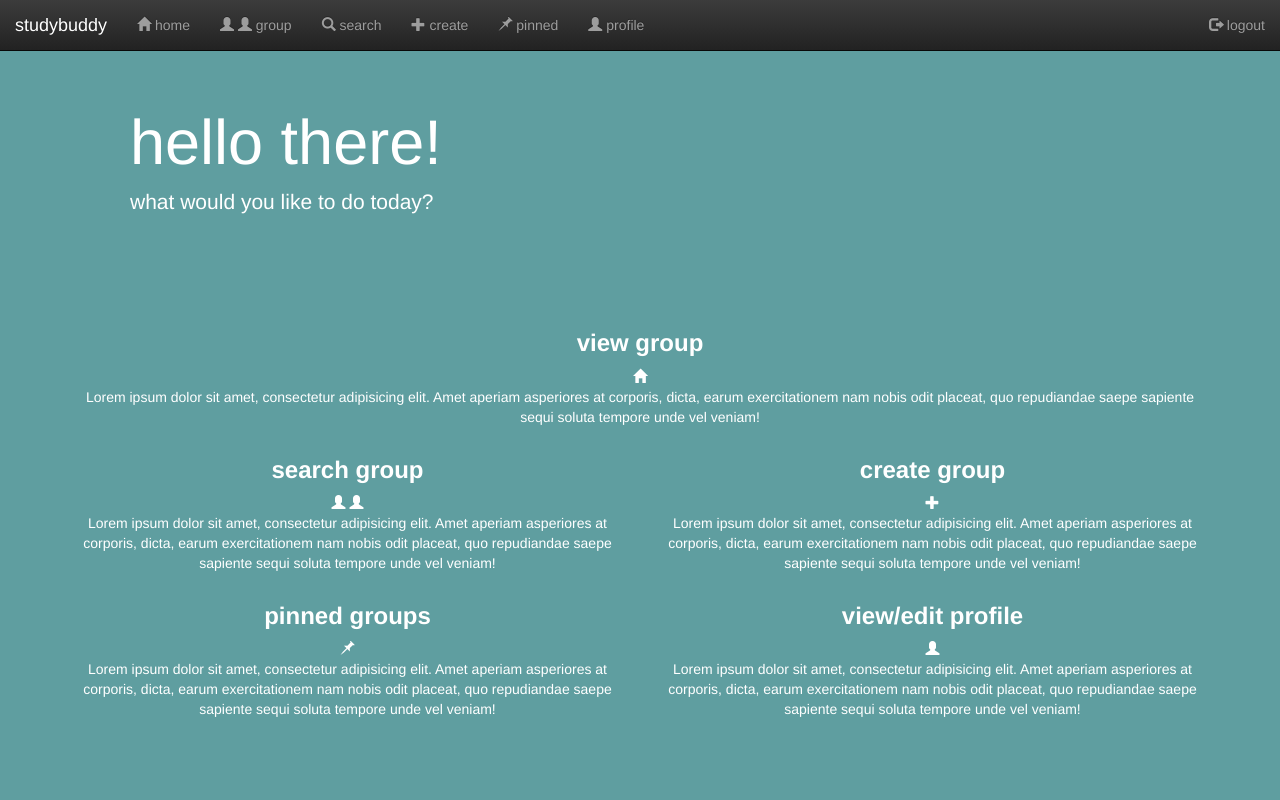
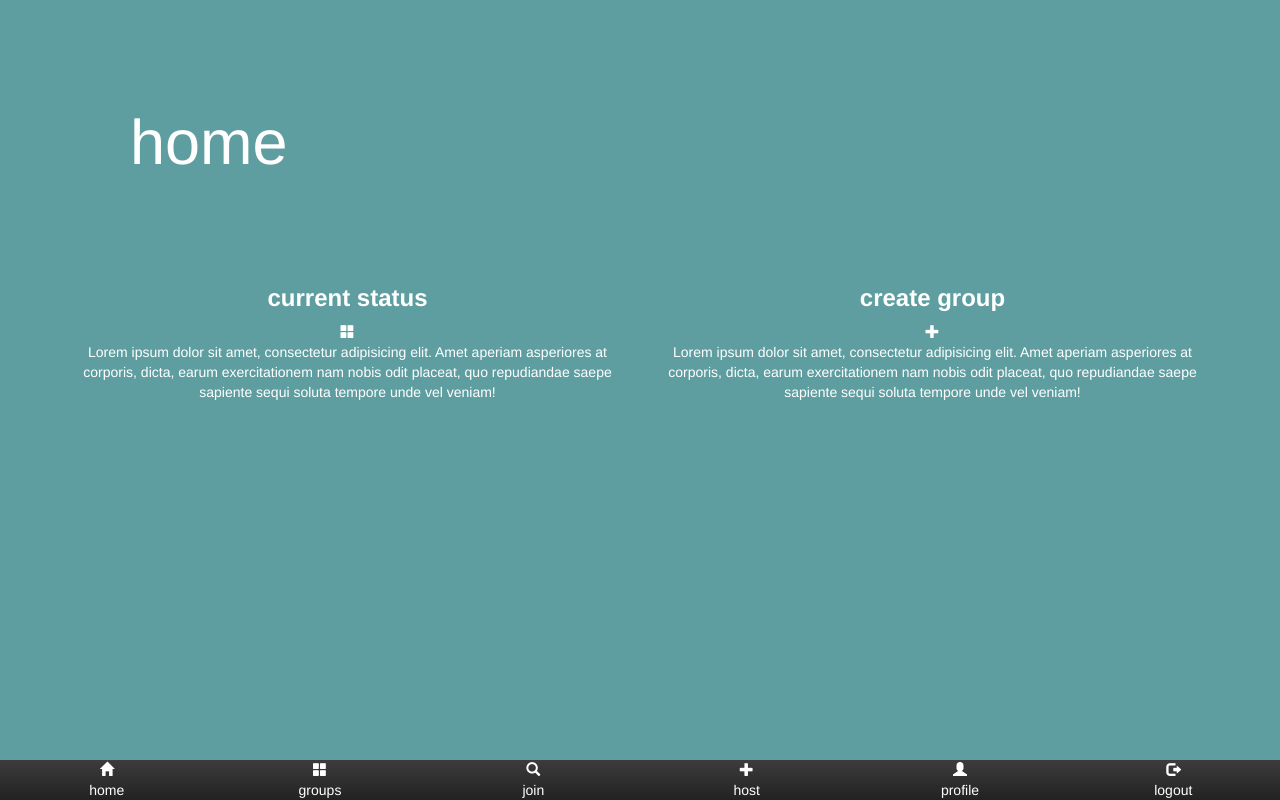
Before and after one commit to rayyada/studybuddy, a website: page static/partials/home.html in a window 1280 px wide. Drawn offline with nearby package versions, Linux system fonts and the light colour scheme.

Commit message:
Changed navbar to modern app look

```diff
--- a/static/partials/home.html
+++ b/static/partials/home.html
@@ -11,7 +11,7 @@
         <script src="http://maxcdn.bootstrapcdn.com/bootstrap/3.2.0/js/bootstrap.min.js"></script>
     </head>
     <body>
-        <nav class="navbar navbar-inverse navbar-fixed-top">
+        <!--<nav class="navbar navbar-inverse navbar-fixed-top">
             <div class="container-fluid">
                 <div class="navbar-header">
                     <button type="button" class="navbar-toggle" data-toggle="collapse" data-target="#myNavbar">
@@ -24,38 +24,36 @@
                 <div class="collapse navbar-collapse" id="myNavbar">
                     <ul class="nav navbar-nav">
                         <li><a href="#"><span class="glyphicon glyphicon-home"></span> home</a></li>
-                        <li><a href="#"><span class="glyphicon glyphicon-user"></span> <span class="glyphicon glyphicon-user"></span> group</a></li>
-                        <li><a href="#"><span class="glyphicon glyphicon-search"></span> search</a></li>
-                        <li><a href="#"><span class="glyphicon glyphicon-plus"></span> create</a></li>
-                        <li><a href="#"><span class="glyphicon glyphicon-pushpin"></span> pinned</a></li>
-                        <li><a href="#"><span class="glyphicon glyphicon-user"></span> profile</a></li>
+                        <li><a href="#"><span class="glyphicon glyphicon-th-large"></span> groups</a></li>
+                        <li><a href="#"><span class="glyphicon glyphicon-search"></span> join</a></li>
+                        <li><a href="#"><span class="glyphicon glyphicon-plus"></span> host</a></li>
                     </ul>
                     <ul class="nav navbar-nav navbar-right">
+                        <li><a href="#"><span class="glyphicon glyphicon-user"></span> {{username}}</a></li>
                         <li><a href="../index.html"><span class="glyphicon glyphicon-log-out"></span> logout</a></li>
                     </ul>
                 </div>
             </div>
-        </nav>
+        </nav>-->
+        <div class="col-xs-12 navbar-inverse navbar-fixed-bottom">
+            <div class="row" id="bottomNav">
+                <div class="col-xs-2 text-center"><a href="#"><i class="glyphicon glyphicon-home"></i><br>home</a></div>
+                <div class="col-xs-2 text-center"><a href="#"><i class="glyphicon glyphicon-th-large"></i><br>groups</a></div>
+                <div class="col-xs-2 text-center"><a href="#"><i class="glyphicon glyphicon-search"></i><br>join</a></div>
+                <div class="col-xs-2 text-center"><a href="#"><i class="glyphicon glyphicon-plus"></i><br>host</a></div>
+                <div class="col-xs-2 text-center"><a href="#"><i class="glyphicon glyphicon-user"></i><br>profile</a></div>
+                <div class="col-xs-2 text-center"><a href="#"><i class="glyphicon glyphicon-log-out"></i><br>logout</a></div>
+            </div>
+        </div>
         <div class="container">
             <div class="jumbotron">
                 <br /><br />
-                <h1>hello there!</h1>
-                <p>
-                    what would you like to do today?
-                </p>
-            </div>
-            <div class="row">
-                <div class="col-md-12">
-                    <h3>view group</h3>
-                    <span class="glyphicon glyphicon-home"></span>
-                    <p>Lorem ipsum dolor sit amet, consectetur adipisicing elit. Amet aperiam asperiores at corporis, dicta, earum exercitationem nam nobis odit placeat, quo repudiandae saepe sapiente sequi soluta tempore unde vel veniam!</p>
-                </div>
+                <h1>home</h1>
             </div>
             <div class="row">
                 <div class="col-md-6">
-                    <h3>search group</h3>
-                    <span class="glyphicon glyphicon-user"></span>
-                    <span class="glyphicon glyphicon-user"></span>
+                    <h3>current status</h3>
+                    <span class="glyphicon glyphicon-th-large"></span>
                     <p>Lorem ipsum dolor sit amet, consectetur adipisicing elit. Amet aperiam asperiores at corporis, dicta, earum exercitationem nam nobis odit placeat, quo repudiandae saepe sapiente sequi soluta tempore unde vel veniam!</p>
                 </div>
                 <div class="col-md-6">
@@ -64,23 +62,17 @@
                     <p>Lorem ipsum dolor sit amet, consectetur adipisicing elit. Amet aperiam asperiores at corporis, dicta, earum exercitationem nam nobis odit placeat, quo repudiandae saepe sapiente sequi soluta tempore unde vel veniam!</p>
                 </div>
             </div>
-            <div class="row">
-                <div class="col-md-6">
-                    <h3>pinned groups</h3>
-                    <span class="glyphicon glyphicon-pushpin"></span>
-                    <p>Lorem ipsum dolor sit amet, consectetur adipisicing elit. Amet aperiam asperiores at corporis, dicta, earum exercitationem nam nobis odit placeat, quo repudiandae saepe sapiente sequi soluta tempore unde vel veniam!</p>
-                </div>
-                <div class="col-md-6">
-                    <h3>view/edit profile</h3>
-                    <span class="glyphicon glyphicon-user"></span>
-                    <p>Lorem ipsum dolor sit amet, consectetur adipisicing elit. Amet aperiam asperiores at corporis, dicta, earum exercitationem nam nobis odit placeat, quo repudiandae saepe sapiente sequi soluta tempore unde vel veniam!</p>
-                </div>
-            </div>
         </div>
     </body>
     <style>
-        a {
+        a, a:hover, i {
             text-align: center;
+            color: white;
+            text-decoration: none;
+        }
+        a:focus {
+            text-decoration: none;
+            color: #f5f5f5;
         }
         .col-md-6, .col-md-12 {
             text-align: center;
```
